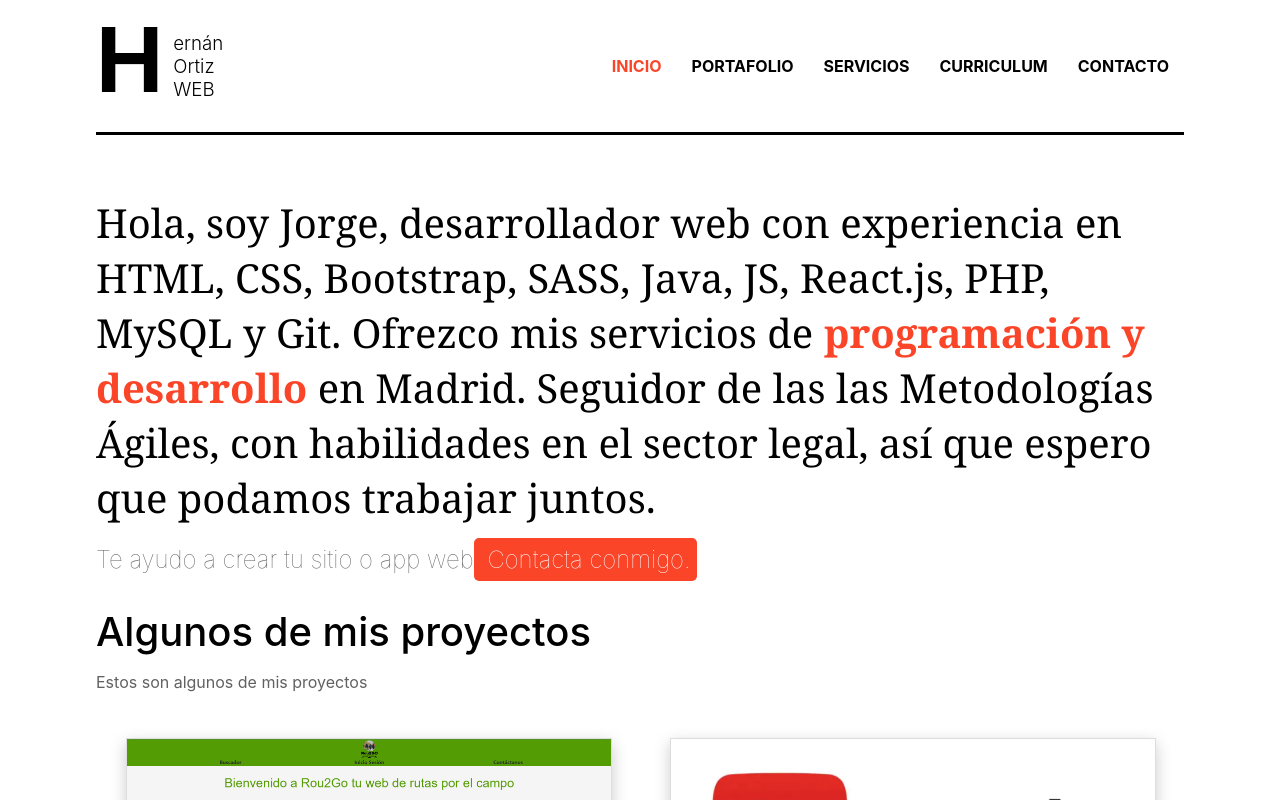
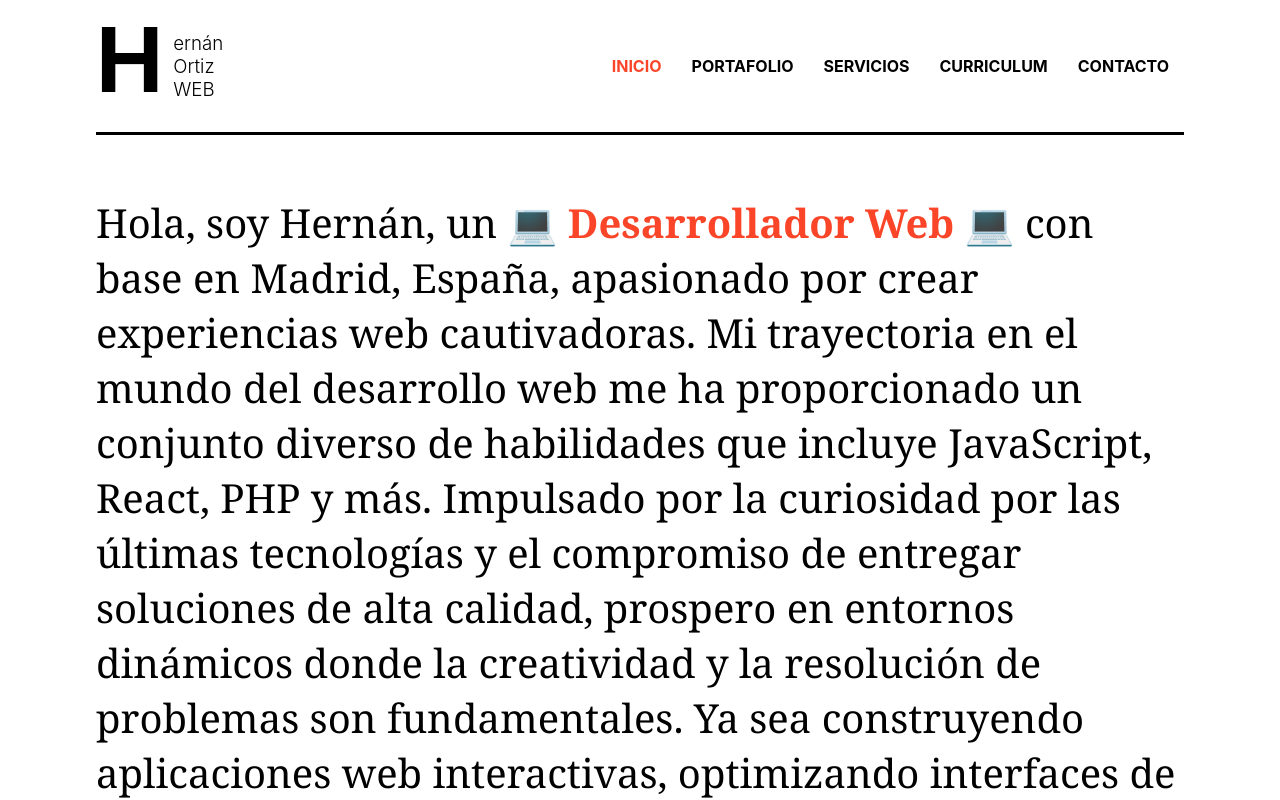
Before and after one commit to Sistemshdortiz/porfolio, a React (Create React App) app: page /inicio in a window 1280 px wide. Shown: the top 800 px of the page. Built offline with nearby package versions, Linux system fonts and the light colour scheme.

Commit message:
Update Inicio.js

```diff
--- a/src/components/Inicio.js
+++ b/src/components/Inicio.js
@@ -8,9 +8,15 @@ export const Inicio = () => {
     <div className='home'>
 
       <h1>
-        Hola, soy Jorge, desarrollador web con experiencia en HTML, CSS, Bootstrap, SASS, Java, JS,
-        React.js, PHP, MySQL y Git. Ofrezco mis servicios de <strong>programación y desarrollo</strong> en Madrid. Seguidor de las
-        las Metodologías Ágiles, con habilidades en el sector legal, así que espero que podamos trabajar juntos.
+        Hola, soy Hernán,
+        un 💻 <strong>Desarrollador Web</strong>  💻 con base en
+        Madrid, España,
+        apasionado por crear experiencias web cautivadoras. Mi trayectoria en el mundo del desarrollo web me ha proporcionado un conjunto diverso de habilidades que incluye JavaScript, React, PHP y más.
+
+        Impulsado por la curiosidad por las últimas tecnologías y el compromiso de entregar soluciones de alta calidad, prospero en entornos dinámicos donde la creatividad y la resolución de problemas son fundamentales. Ya sea construyendo aplicaciones web interactivas, optimizando interfaces de usuario o colaborando con equipos multidisciplinarios, estoy dedicado a ampliar los límites de lo posible en el ámbito digital.
+
+        Echa un vistazo más de cerca a mi portafolio para explorar algunos de mis proyectos recientes y descubrir cómo puedo contribuir a tu próximo emprendimiento de desarrollo web.
+
       </h1>
 
       <h2 className='tittle'>Te ayudo a crear tu sitio o app web<Link to='/contacto'> Contacta conmigo.</Link></h2>
@@ -21,7 +27,7 @@ export const Inicio = () => {
         <p>Estos son algunos de mis proyectos</p>
 
         <div className='works'>
-          <ListadoTrabajosRandom limite='2'/> {/* Pasamos una prop para que se muestren menos proyectos en inicio, el limite será 2 y lo pasamos al componente */}
+          <ListadoTrabajosRandom limite='2' /> {/* Pasamos una prop para que se muestren menos proyectos en inicio, el limite será 2 y lo pasamos al componente */}
         </div>
       </section>
     </div>
```
